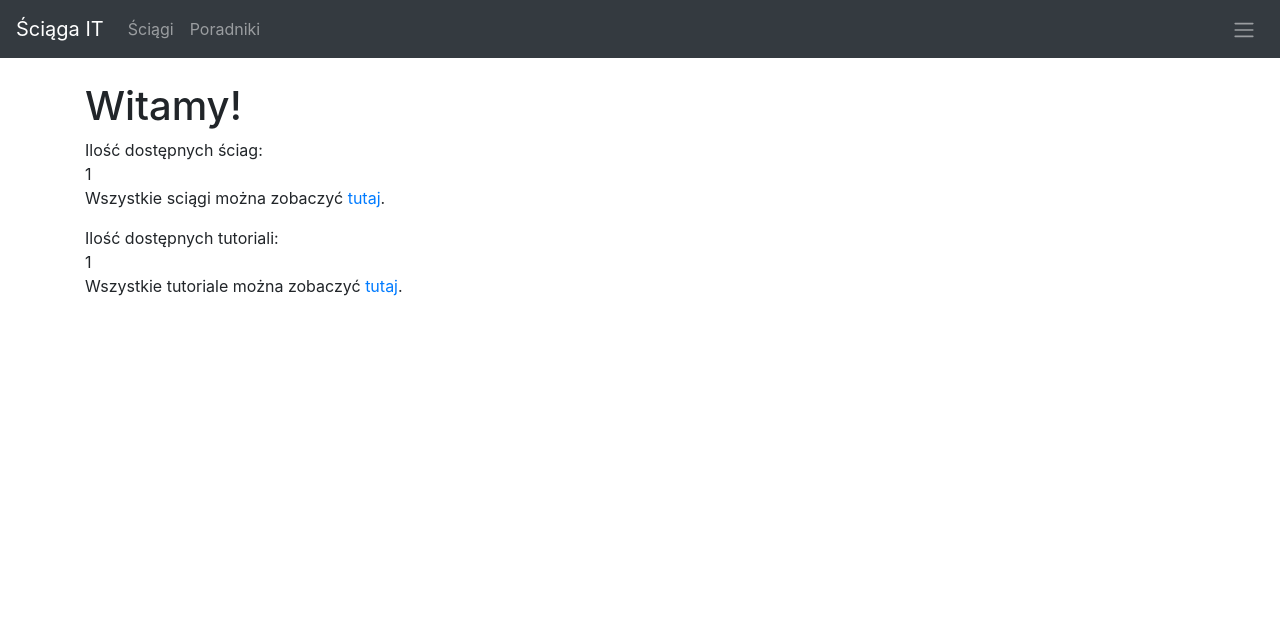
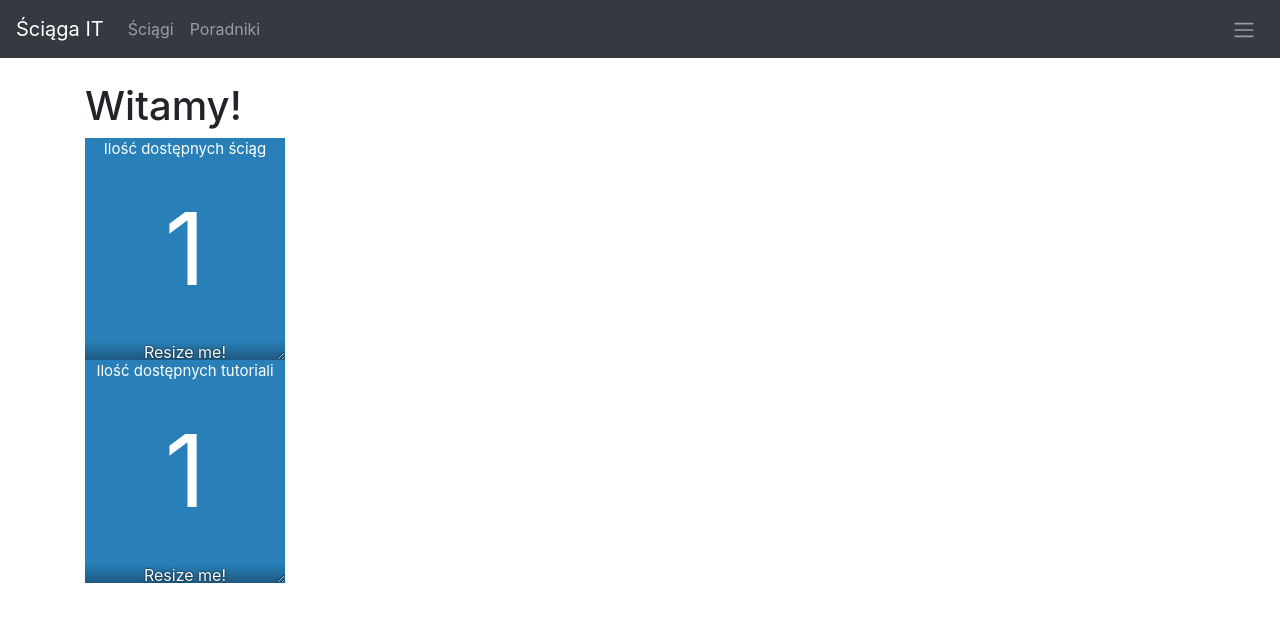
Before and after one commit to f4lco0n/sciaga_it, a Django app: page / in a window 1280 px wide. Shown: the top 622 px of the page. Run offline with Django 3.2, Linux system fonts and the light colour scheme; tables that the repository leaves empty hold one stand-in row (values such as "Sample post"); some libraries are stand-ins or nearby versions.

Commit message:
add boxes to home page

```diff
--- /dev/null
+++ b/sciaga_it/blog/static/css/home.css
@@ -0,0 +1,100 @@
+#box-container {
+  margin: 0 auto;
+
+}
+
+#sizer-posts {
+  height: 100%;
+  background-color: #34495e;
+  resize: horizontal;
+  overflow: hidden;
+  // width: 100%;
+  width: 200px;
+
+  position: relative;
+  &::before {
+    position: absolute;
+    bottom: 0;
+    left: 0;
+    right: 0;
+    height: 20px;
+    text-align: center;
+    content: "Resize me!";
+    color: white;
+    background-color: black;
+    text-shadow: 0 0 2px black;
+    background: linear-gradient(0deg, rgba(0, 0, 0, 0.3), rgba(0, 0, 0, 0));
+    z-index: 2;
+  }
+}
+
+#value-posts {
+  font-size: 100px;
+  color: #fff;
+  position: absolute;
+  top: 50%;
+  left: 50%;
+  -moz-transform: translateX(-50%) translateY(-50%);
+  -webkit-transform: translateX(-50%) translateY(-50%);
+  transform: translateX(-50%) translateY(-50%);
+}
+
+#square-posts {
+
+  /* font-size: calc(3vw + 3vh); */
+  width: 100%;
+  padding-bottom: 100%;
+  position: relative;
+  background-color: #2980b9;
+  text-align: center;
+  font-size: 15px;
+  color: #fff;
+}
+
+#sizer-tutorials {
+  height: 100%;
+  background-color: #34495e;
+  resize: horizontal;
+  overflow: hidden;
+  // width: 100%;
+  width: 200px;
+
+  position: relative;
+  &::before {
+    position: absolute;
+    bottom: 0;
+    left: 0;
+    right: 0;
+    height: 20px;
+    text-align: center;
+    content: "Resize me!";
+    color: white;
+    background-color: black;
+    text-shadow: 0 0 2px black;
+    background: linear-gradient(0deg, rgba(0, 0, 0, 0.3), rgba(0, 0, 0, 0));
+    z-index: 2;
+  }
+}
+
+#value-tutorials {
+  font-size: 100px;
+  color: #fff;
+  position: absolute;
+  top: 50%;
+  left: 50%;
+  -moz-transform: translateX(-50%) translateY(-50%);
+  -webkit-transform: translateX(-50%) translateY(-50%);
+  transform: translateX(-50%) translateY(-50%);
+}
+
+#square-tutorials {
+
+  /* font-size: calc(3vw + 3vh); */
+  width: 100%;
+  padding-bottom: 100%;
+  position: relative;
+  background-color: #2980b9;
+  text-align: center;
+  font-size: 15px;
+  color: #fff;
+}
--- a/sciaga_it/blog/templates/base.html
+++ b/sciaga_it/blog/templates/base.html
@@ -8,6 +8,7 @@
 
     <!-- Bootstrap CSS -->
     <link rel="stylesheet" type="text/css" href="{% static 'css/post_list.css' %}">
+    <link rel="stylesheet" type="text/css" href="{% static 'css/home.css' %}">
     <link rel="stylesheet" href="https://cdn.jsdelivr.net/npm/bootstrap@4.5.3/dist/css/bootstrap.min.css"
           integrity="sha384-TX8t27EcRE3e/ihU7zmQxVncDAy5uIKz4rEkgIXeMed4M0jlfIDPvg6uqKI2xXr2" crossorigin="anonymous">
 
@@ -24,6 +25,9 @@
         Ściąga IT Version 1.0
         {% endblock %}
     </title>
+    <style>
+
+</style>
 </head>
 <body>
 
@@ -78,9 +82,7 @@
 
 <br/>
 <div class="container">
-
     {% block content %}
-
     {% endblock %}
 
 </div>
--- a/sciaga_it/blog/templates/home.html
+++ b/sciaga_it/blog/templates/home.html
@@ -3,19 +3,32 @@
 {% load static %}
 
 <h1>Witamy!</h1>
+<div id="box-container">
+    <div id="sizer-posts">
+        <div id="square-posts">Ilość dostępnych ściąg
+            <div id="value-posts">100</div>
 
-Ilość dostępnych ściag:
-<div id="value">0</div>
-<p>Wszystkie sciągi można zobaczyć <a href="{%url 'post_list'%}">tutaj</a>.</p>
+        </div>
+
+    </div>
+
+    <div id="sizer-tutorials">
+        <div id="square-tutorials">Ilość dostępnych tutoriali
+            <div id="value-tutorials">100</div>
+
+        </div>
+
+    </div>
+
+</div>
 
 <script type="text/javascript" language="JavaScript" src="{% static 'js/counter.js' %}"></script>
 <script>
-    animateValue("value", 0, "{{posts}}", 500)
+    animateValue("value-posts", 0, "{{posts}}", 500)
+
 </script>
-Ilość dostępnych tutoriali:
-<div id="tutorial-count">0</div>
-<p>Wszystkie tutoriale można zobaczyć <a href="{%url 'tutorial_list'%}">tutaj</a>.</p>
 <script>
-    animateValue("tutorial-count", 0, "{{tutorials}}", 500)
+    animateValue("value-tutorials", 0, "{{tutorials}}", 500)
+
 </script>
 {% endblock %}
```
Also changed, not shown: TODO.md (+1 -1 lines).
